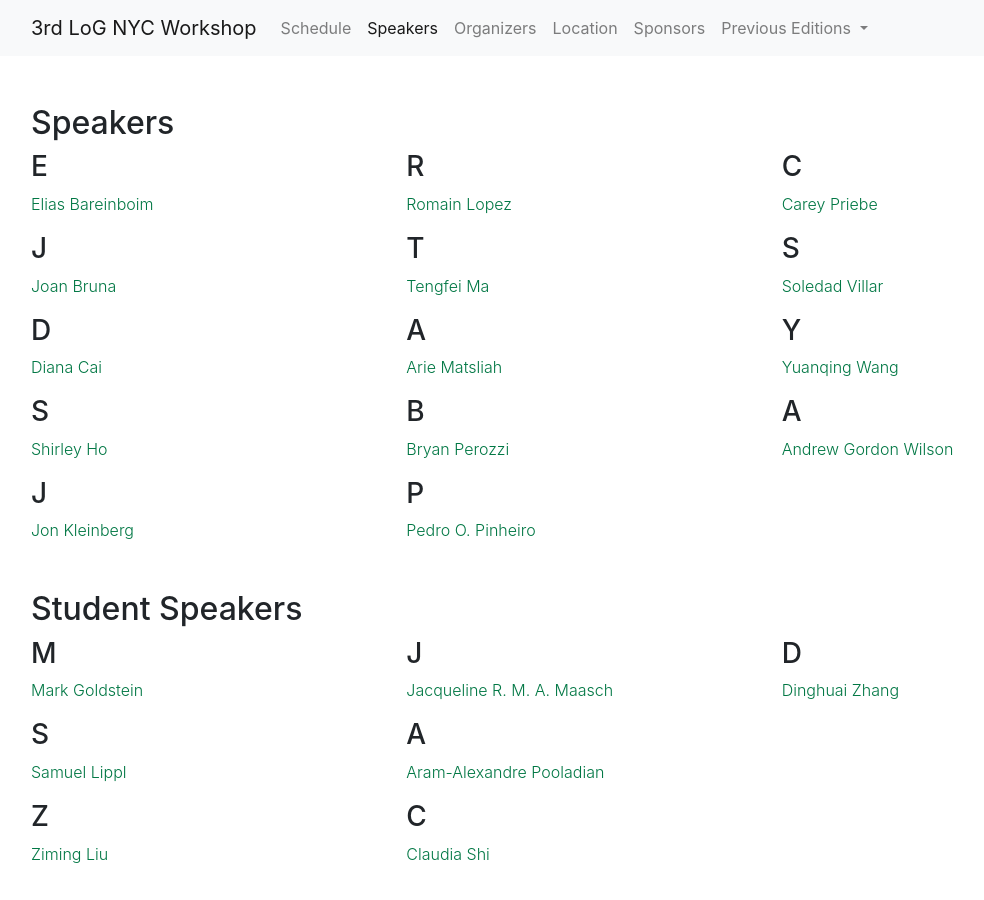
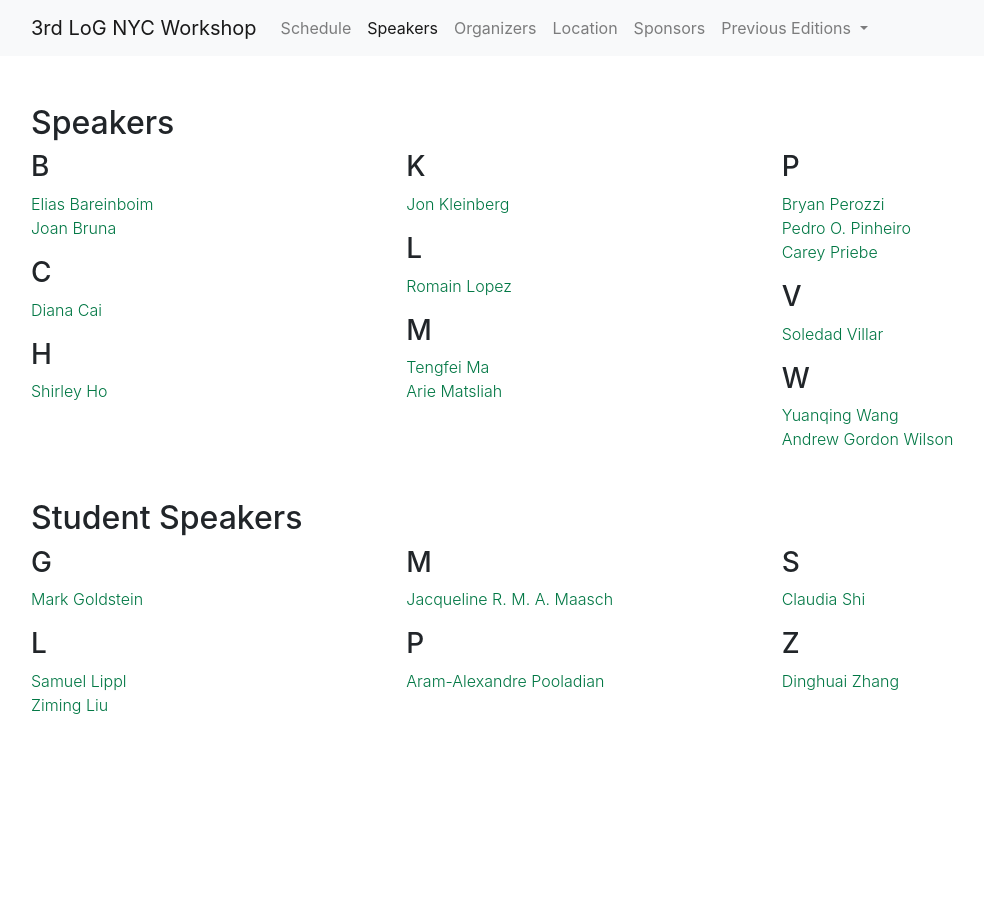
Before and after one commit to log-nyc/log-nyc.github.io, a Jekyll site: the page built from speakers/index.md, in a window 1280 px wide. Shown: the whole page, without its empty margins (54-1038 px from the left). Built offline with Jekyll 4.4.1, drawn with Linux system fonts in a browser that asks for light colours.

Commit message:
sort speakers by last name

```diff
--- a/_layouts/speaker-overview.html
+++ b/_layouts/speaker-overview.html
@@ -17,7 +17,7 @@
   {% assign speakers = site.speakers | where: "category", "Invited Speaker" | sort_natural: "last_name" %}
 
   {% for speaker in speakers %}
-    {% assign last_letter = speaker.first_name | slice: 0 | capitalize %}
+    {% assign last_letter = speaker.last_name | slice: 0 | capitalize %}
 
     {% if cur_letter != last_letter %}
       {% if cur_letter %}
@@ -54,7 +54,7 @@
   {% assign student_speakers = site.speakers | where: "category", "Student Speaker" | sort_natural: "last_name" %}
 
   {% for speaker in student_speakers %}
-    {% assign last_letter = speaker.first_name | slice: 0 | capitalize %}
+    {% assign last_letter = speaker.last_name | slice: 0 | capitalize %}
 
     {% if cur_letter != last_letter %}
       {% if cur_letter %}
```
Also changed, not shown: 1 other file.
